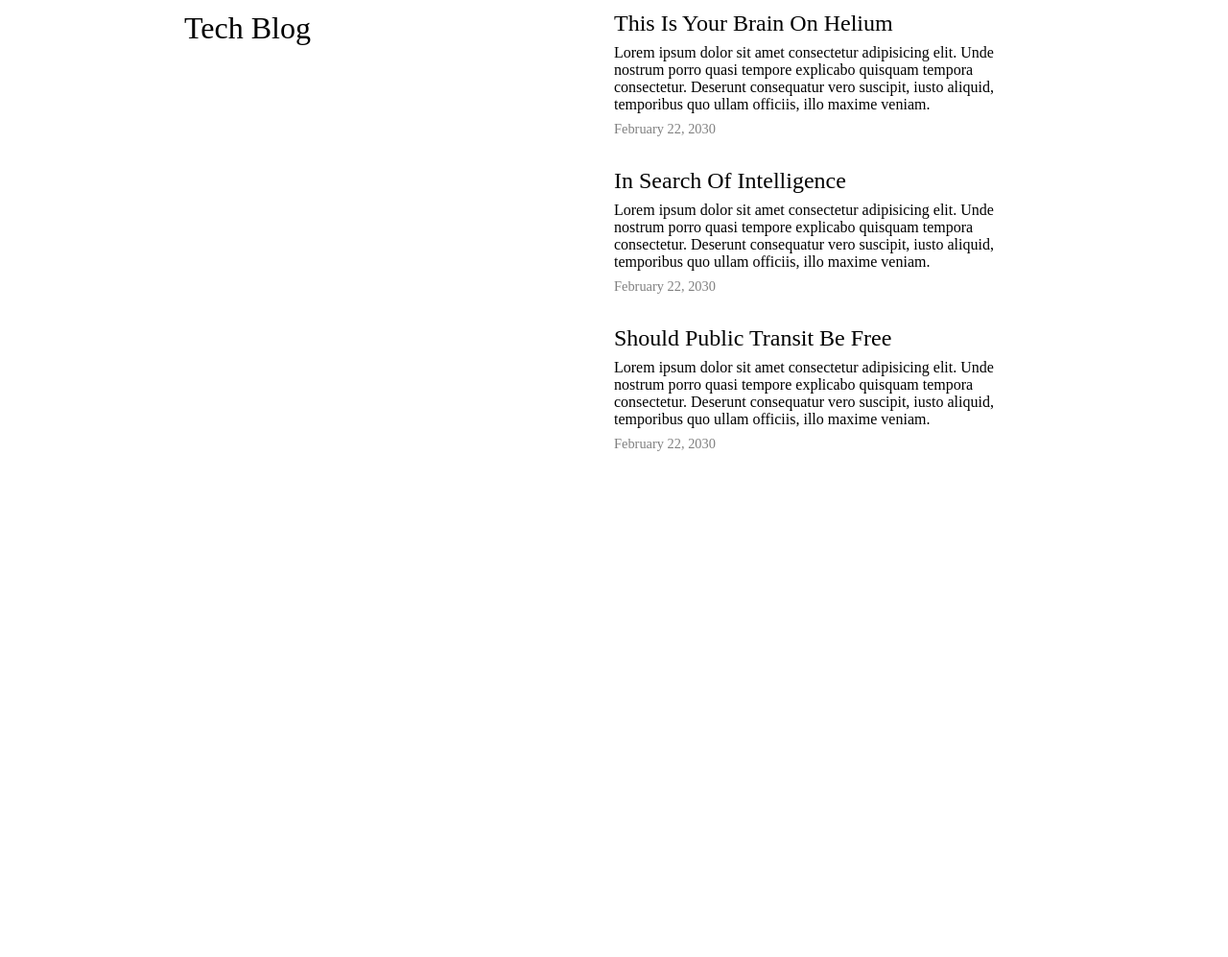
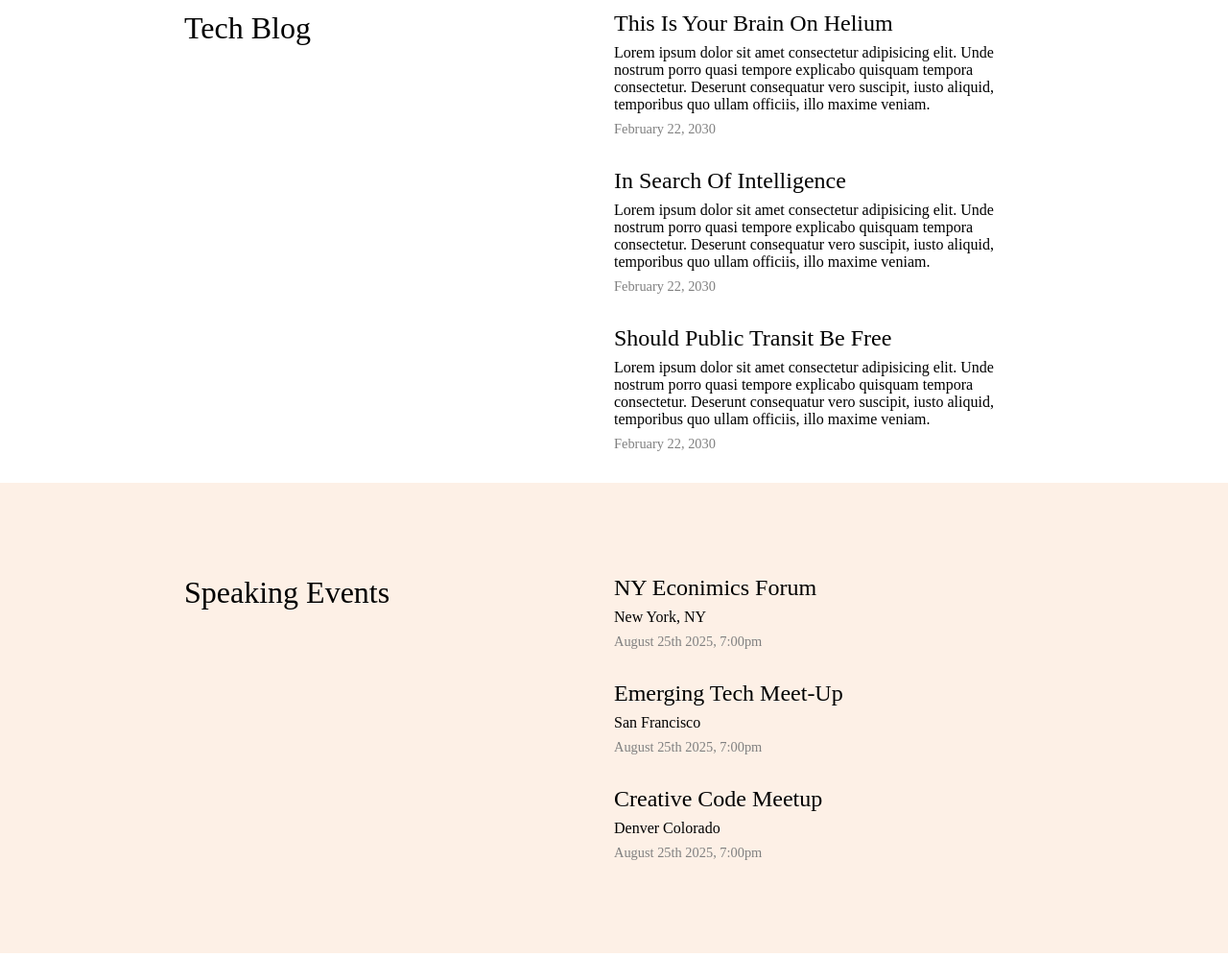
Before and after one commit to omaomach/html-and-css, a plain HTML site: page Hazel CV Project/index.html in a window 1280 px wide. Shown: the part 1233-2230 px from the top of the page at 96% size. Before the commit the page ends 1736 px from the top, so only its background shows below. Drawn offline with Linux system fonts and the light colour scheme; a web font is replaced by a local one.

Commit message:
added events section

```diff
--- a/Hazel CV Project/index.css
+++ b/Hazel CV Project/index.css
@@ -81,6 +81,7 @@ body {
 .blog-section {
     background-color: white;
     padding: 64px 0;
+    width: 100%;
 }
 
 .blog-content {
@@ -112,3 +113,38 @@ body {
 .blog-posts p {
     margin: 8px 0;
 }
+
+.events-section {
+    background-color: #fdf0e6;
+    padding: 64px 0;
+    display: inline-block;
+    width: 100%;
+}
+
+.events-content {
+    padding: 0 15%;
+}
+
+.events-card {
+    width: 50%;
+    float: left;
+    margin-top: 24px;
+}
+
+.events-card p {
+    margin: 8px 0;
+}
+
+.event-title {
+    font-size: 1.5rem;
+}
+
+.event-location {
+    font-size: 1rem;
+}
+
+.events-card .event-date {
+    font-size: 0.9rem;
+    color: gray;
+    margin-bottom: 32px;
+}
--- a/Hazel CV Project/index.html
+++ b/Hazel CV Project/index.html
@@ -68,9 +68,7 @@
               consectetur. Deserunt consequatur vero suscipit, iusto aliquid,
               temporibus quo ullam officiis, illo maxime veniam.
             </p>
-            <p class="blog-date">
-                February 22, 2030
-            </p>
+            <p class="blog-date">February 22, 2030</p>
 
             <p class="blog-heading">In Search Of Intelligence</p>
             <p class="blog-text">
@@ -79,9 +77,7 @@
               consectetur. Deserunt consequatur vero suscipit, iusto aliquid,
               temporibus quo ullam officiis, illo maxime veniam.
             </p>
-            <p class="blog-date">
-                February 22, 2030
-            </p>
+            <p class="blog-date">February 22, 2030</p>
 
             <p class="blog-heading">Should Public Transit Be Free</p>
             <p class="blog-text">
@@ -90,11 +86,31 @@
               consectetur. Deserunt consequatur vero suscipit, iusto aliquid,
               temporibus quo ullam officiis, illo maxime veniam.
             </p>
-            <p class="blog-date">
-                February 22, 2030
-            </p>
+            <p class="blog-date">February 22, 2030</p>
+          </div>
+        </div>
+      </div>
+    </section>
+
+    <section class="events-section">
+      <div class="events-content">
+        <div class="two-column-section">
+          <p>Speaking Events</p>
+          <div class="events-card">
+            <p class="event-title">NY Econimics Forum</p>
+            <p class="event-location">New York, NY</p>
+            <p class="event-date">August 25th 2025, 7:00pm</p>
+
+            <p class="event-title">Emerging Tech Meet-Up</p>
+            <p class="event-location">San Francisco</p>
+            <p class="event-date">August 25th 2025, 7:00pm</p>
+
+            <p class="event-title">Creative Code Meetup</p>
+            <p class="event-location">Denver Colorado</p>
+            <p class="event-date">August 25th 2025, 7:00pm</p>
 
           </div>
+
         </div>
       </div>
     </section>
```
